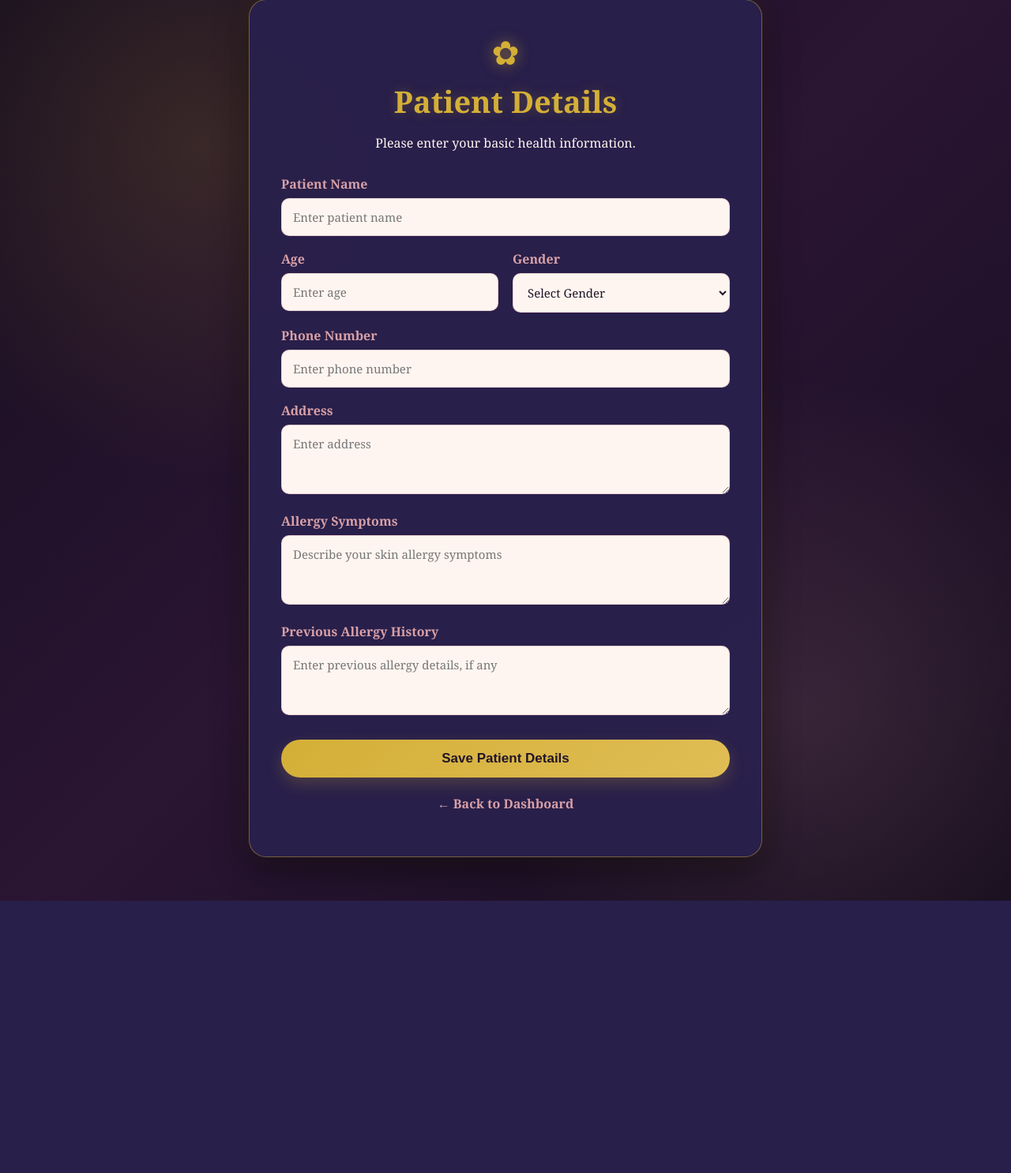
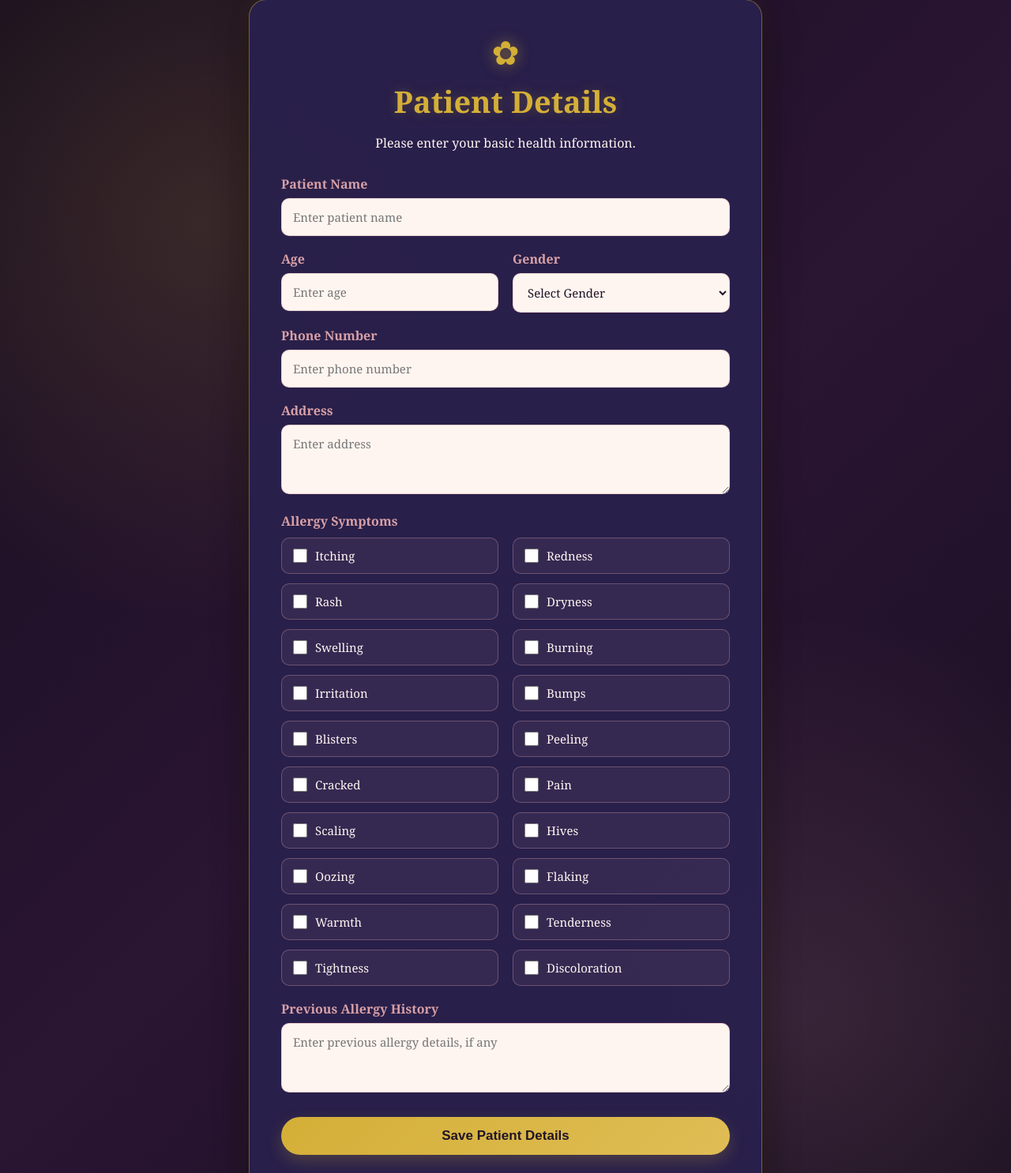
Before and after one commit to Manoj-project-26/Skin-Allergy-Management-System, a Flask app: page /patient-details in a window 1280 px wide. Shown: the part 56-1542 px from the top of the page at 79% size. Before the commit the page ends 1197 px from the top, so only its background shows below. Run offline with Flask 3, Linux system fonts and the light colour scheme.

Commit message:
Update symptom checkboxes for patient and doctor modules

```diff
--- a/app.py
+++ b/app.py
@@ -127,7 +127,8 @@ def patient_details():
         gender = request.form["gender"]
         phone = request.form["phone"]
         address = request.form["address"]
-        symptoms = request.form["symptoms"]
+        symptoms_list = request.form.getlist("symptoms")
+        symptoms = ", ".join(symptoms_list)
         allergy_history = request.form["allergy_history"]
 
         connection = sqlite3.connect("database.db")
@@ -388,7 +389,8 @@ def doctor_suggestion():
 
     if request.method == "POST":
 
-        symptoms = request.form["symptoms"].lower()
+        symptoms_list = request.form.getlist("symptoms")
+        symptoms = ", ".join(symptoms_list).lower()
         duration = request.form["duration"]
         additional_info = request.form.get("additional_info", "")
 
--- a/static/css/style.css
+++ b/static/css/style.css
@@ -2410,3 +2410,39 @@ body {
         height: 220px;
     }
 }
+/* Patient Details - Symptom Checkbox Fix */
+
+.patient-card .symptom-list {
+    display: grid;
+    grid-template-columns: repeat(2, 1fr);
+    gap: 12px 18px;
+    margin-top: 10px;
+}
+
+.patient-card .symptom-list label {
+    display: flex;
+    align-items: center;
+    gap: 10px;
+    margin-bottom: 0;
+    padding: 12px 14px;
+
+    background: rgba(216, 160, 166, 0.08);
+    border: 1px solid rgba(216, 160, 166, 0.35);
+    border-radius: 10px;
+
+    color: #fff5f0;
+    font-weight: normal;
+
+    cursor: pointer;
+}
+
+.patient-card .symptom-list input[type="checkbox"] {
+    display: block;
+    width: 18px;
+    height: 18px;
+    margin: 0;
+    padding: 0;
+    flex-shrink: 0;
+
+    accent-color: #d4af37;
+}
--- a/templates/patient_details.html
+++ b/templates/patient_details.html
@@ -74,12 +74,114 @@
                 </div>
 
                 <div class="patient-group">
-                    <label>Allergy Symptoms</label>
-                    <textarea name="symptoms"
-                              placeholder="Describe your skin allergy symptoms"
-                              rows="3"
-                              required></textarea>
-                </div>
+
+    <label>Allergy Symptoms</label>
+
+    <div class="symptom-list">
+
+        <label>
+            <input type="checkbox" name="symptoms" value="itching">
+            Itching
+        </label>
+
+        <label>
+            <input type="checkbox" name="symptoms" value="redness">
+            Redness
+        </label>
+
+        <label>
+            <input type="checkbox" name="symptoms" value="rash">
+            Rash
+        </label>
+
+        <label>
+            <input type="checkbox" name="symptoms" value="dryness">
+            Dryness
+        </label>
+
+        <label>
+            <input type="checkbox" name="symptoms" value="swelling">
+            Swelling
+        </label>
+
+        <label>
+            <input type="checkbox" name="symptoms" value="burning">
+            Burning
+        </label>
+
+        <label>
+            <input type="checkbox" name="symptoms" value="irritation">
+            Irritation
+        </label>
+
+        <label>
+            <input type="checkbox" name="symptoms" value="bumps">
+            Bumps
+        </label>
+
+        <label>
+            <input type="checkbox" name="symptoms" value="blisters">
+            Blisters
+        </label>
+
+        <label>
+            <input type="checkbox" name="symptoms" value="peeling">
+            Peeling
+        </label>
+
+        <label>
+            <input type="checkbox" name="symptoms" value="cracked">
+            Cracked
+        </label>
+
+        <label>
+            <input type="checkbox" name="symptoms" value="pain">
+            Pain
+        </label>
+
+        <label>
+            <input type="checkbox" name="symptoms" value="scaling">
+            Scaling
+        </label>
+
+        <label>
+            <input type="checkbox" name="symptoms" value="hives">
+            Hives
+        </label>
+
+        <label>
+            <input type="checkbox" name="symptoms" value="oozing">
+            Oozing
+        </label>
+
+        <label>
+            <input type="checkbox" name="symptoms" value="flaking">
+            Flaking
+        </label>
+
+        <label>
+            <input type="checkbox" name="symptoms" value="warmth">
+            Warmth
+        </label>
+
+        <label>
+            <input type="checkbox" name="symptoms" value="tenderness">
+            Tenderness
+        </label>
+
+        <label>
+            <input type="checkbox" name="symptoms" value="tightness">
+            Tightness
+        </label>
+
+        <label>
+            <input type="checkbox" name="symptoms" value="discoloration">
+            Discoloration
+        </label>
+
+    </div>
+
+</div>
 
                 <div class="patient-group">
                     <label>Previous Allergy History</label>
```
Also changed, not shown: templates/doctor_suggestion.html (+105 -7 lines).
